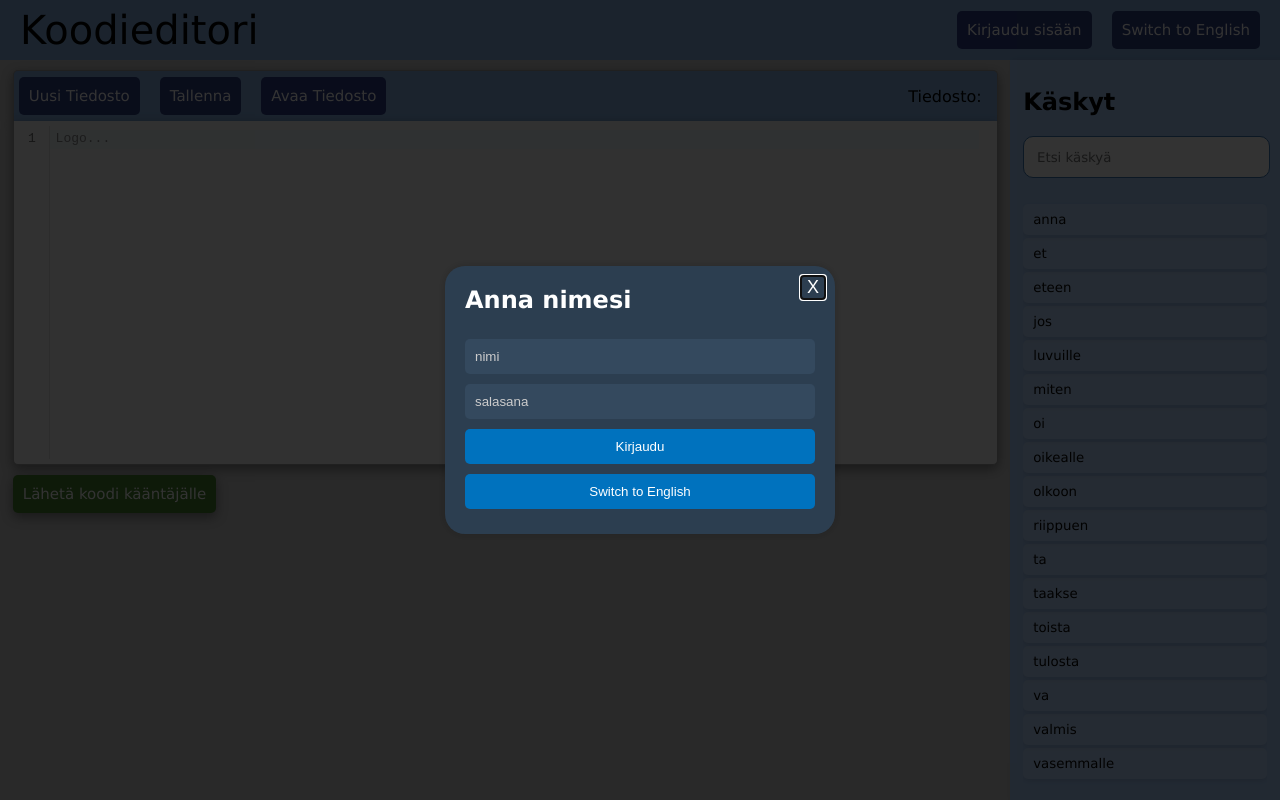
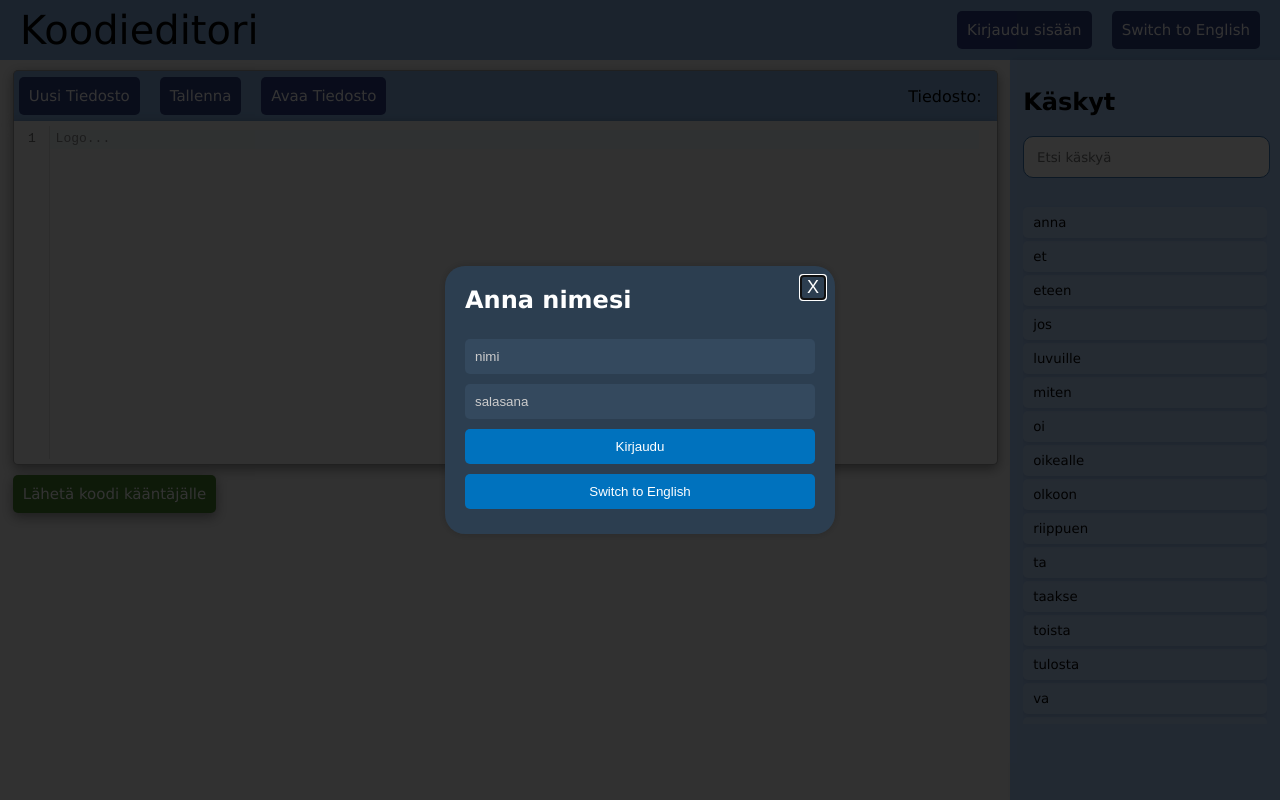
Before and after one commit to robottikoodieditori/ohtuprojekti-robottikoodieditori, a React (Create React App) app in the folder frontend/: page / in a window 1280 px wide. Built offline with nearby package versions, Linux system fonts and the light colour scheme; no server answers.

Commit message:
css changes

```diff
--- a/frontend/src/css/editor.css
+++ b/frontend/src/css/editor.css
@@ -15,5 +15,5 @@
     padding-left: 1vw;
     padding-right: 1vw;
     padding-top: 10px;
-    background-color: #CCC;
+    background-color: #f5f5f5;
   }
--- a/frontend/src/css/sidebar.css
+++ b/frontend/src/css/sidebar.css
@@ -14,12 +14,13 @@
 .command-list-container {
     padding-top: 10px;
     overflow-y: auto;
-    height: 90%;
 }
 
 .command-list {
     list-style-type: none;
     padding-left: 0;
+    overflow-y: auto;
+    height: 65vh;
 }
 
 @media (max-width: 768px) {
```
Also changed, not shown: frontend/src/css/button.css (+0 -24 lines).
